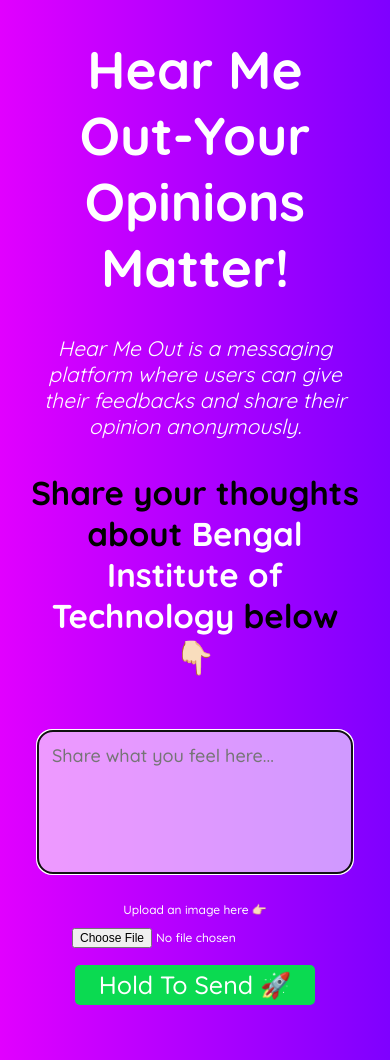
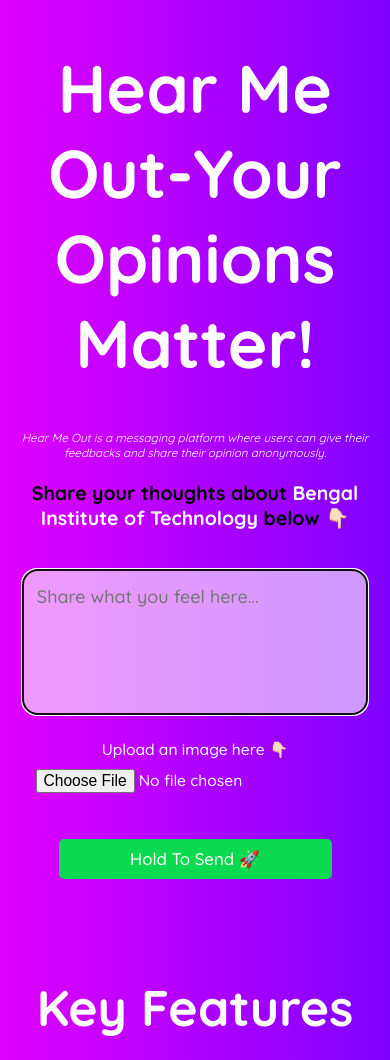
Before and after one commit to srutysaha/Hear-Me-Out-Anonymous-Messaging, a Flask app: page / in a window 390 px wide. Shown: the top 1060 px of the page. Run offline with Flask 3, Linux system fonts and the light colour scheme.

Commit message:
html made more responsive

```diff
--- a/web-interface/templates/index.html
+++ b/web-interface/templates/index.html
@@ -121,24 +121,24 @@
 
         @media screen and (max-width:640px) {
             h1 {
-                font-size: 53px;
+                font-size: 8vh;
             }
 
             p {
-                font-size: 21px;
+                font-size: 3vw;
             }
 
             h3 {
-                font-size: 33px;
+                font-size: 5vw;
             }
 
             textarea {
                 padding: 4%;
-                width: 85%;
+                width: 90%;
             }
 
             .cb {
-                margin: auto 5%;
+                margin: auto 3%;
             }
             .features-box{
                 flex-direction:column;
@@ -147,15 +147,22 @@
                 width:80vw;
             }
             #holdButton{
-                width: 240px;
+                width: 70vw;
+                padding:2%;
+                text-align: center;
+                font-size: 2vh;
+                margin: 10% 0%;
             }
+
 
             label,
             input[type="file"] {
-                font-size: 12px;
+                font-size:4vw;
+
             }
 
         }
+
     </style>
 </head>
 
@@ -171,8 +178,8 @@
                 placeholder="Share what you feel here..."></textarea>
             <br>
             <br>
-            <label for="image">Upload an image here 👉🏻</label>
-            <input type="file" name="image" placeholder="Upload image" accept="image/*"></input>
+            <label id="lbl-text" class="image-insertion" for="image">Upload an image here 👉🏻</label>
+            <input type="file" class="image-insertion" name="image" placeholder="Upload image" accept="image/*"></input>
             <br>
             <button type="button" id="holdButton">Hold To Send 🚀<span id="countdown"></span></button>
         </form>
@@ -255,6 +262,10 @@
 
 
     <script>
+        let file_text=document.getElementById('lbl-text');
+        if (window.innerWidth<=640){
+            file_text.innerHTML="Upload an image here 👇🏻"
+        }
         let holdButton = document.getElementById('holdButton');
         let textarea = document.getElementById('ta');
         let countdownDisplay = document.getElementById('countdown');
```
Also changed, not shown: requirements.txt (line endings or trailing spaces).
